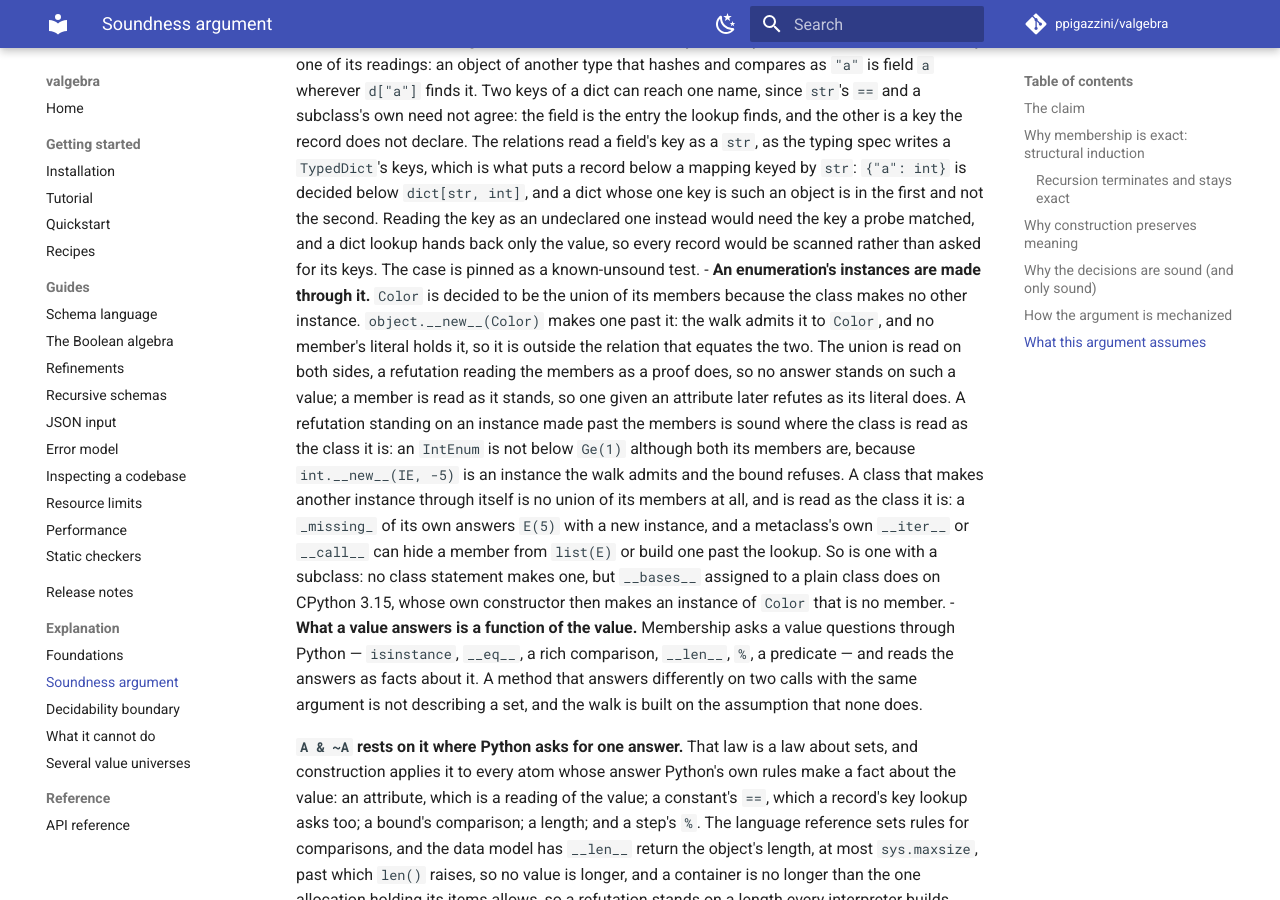
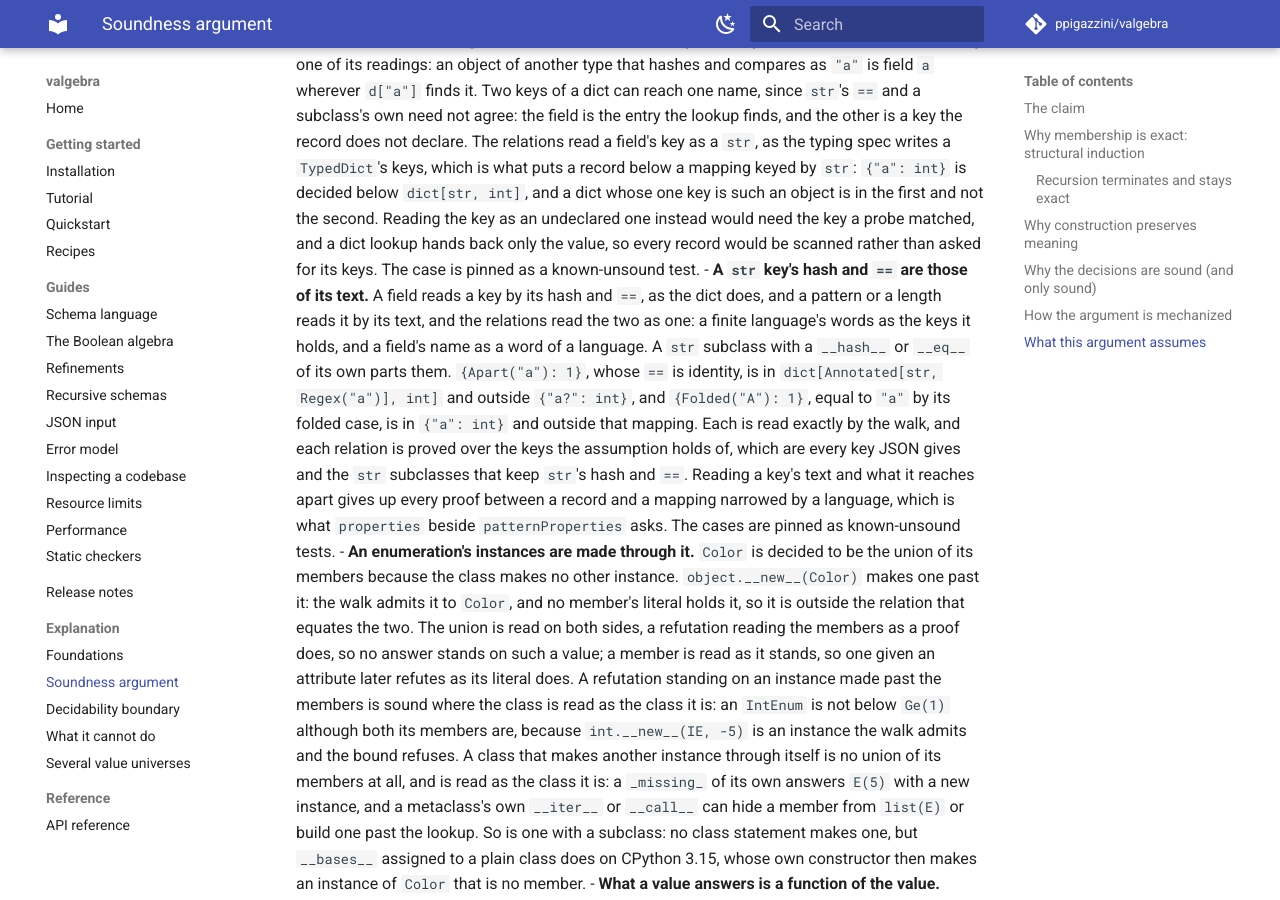
Before and after one commit to ppigazzini/valgebra, an MkDocs documentation site: the page built from docs/14-soundness.md, in a window 1280 px wide and 900 px high, scrolled down 5043 px. Built offline with MkDocs 1.6.1 and Material for MkDocs 9.7.7, drawn with Linux system fonts in a browser that asks for light colours; comment, search, counter and statistics services are not loaded.

Commit message:
docs: a str key's hash and == are those of its text to the relations
A field reads a key by its hash and ==, and a pattern or a length reads it by
its text. The relations between a record and a mapping narrowed by a language
read the two as one, which holds of every key JSON gives and of a str subclass
keeping str's hash and ==, and not of a subclass with its own. The soundness
page states the assumption and the proofs it costs to refuse, and strict
expected failures pin the value that breaks it in each direction.

```diff
--- a/docs/14-soundness.md
+++ b/docs/14-soundness.md
@@ -246,6 +246,19 @@ The soundness is relative to a small, explicit trust base:
   matched, and a dict lookup hands back only the value, so every record would
   be scanned rather than asked for its keys. The case is pinned as a
   known-unsound test.
+- **A `str` key's hash and `==` are those of its text.** A field reads a key by
+  its hash and `==`, as the dict does, and a pattern or a length reads it by its
+  text, and the relations read the two as one: a finite language's words as the
+  keys it holds, and a field's name as a word of a language. A `str` subclass
+  with a `__hash__` or `__eq__` of its own parts them. `{Apart("a"): 1}`, whose
+  `==` is identity, is in `dict[Annotated[str, Regex("a")], int]` and outside
+  `{"a?": int}`, and `{Folded("A"): 1}`, equal to `"a"` by its folded case, is in
+  `{"a": int}` and outside that mapping. Each is read exactly by the walk, and
+  each relation is proved over the keys the assumption holds of, which are every
+  key JSON gives and the `str` subclasses that keep `str`'s hash and `==`. Reading
+  a key's text and what it reaches apart gives up every proof between a record and
+  a mapping narrowed by a language, which is what `properties` beside
+  `patternProperties` asks. The cases are pinned as known-unsound tests.
 - **An enumeration's instances are made through it.** `Color` is decided to be
   the union of its members because the class makes no other instance.
   `object.__new__(Color)` makes one past it: the walk admits it to `Color`,
```
Also changed, not shown: CHANGELOG.md (+8 -0 lines), docs/15-decidability.md (+3 -1 lines), 2 other files.
